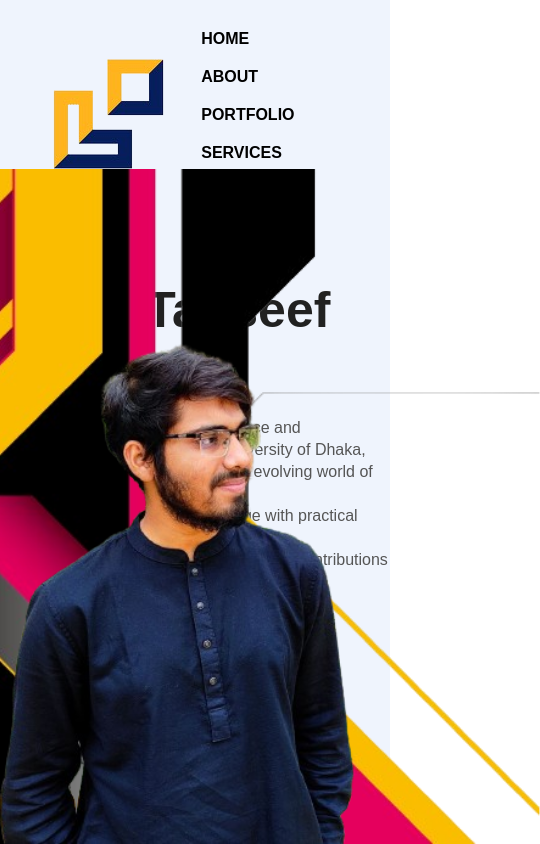
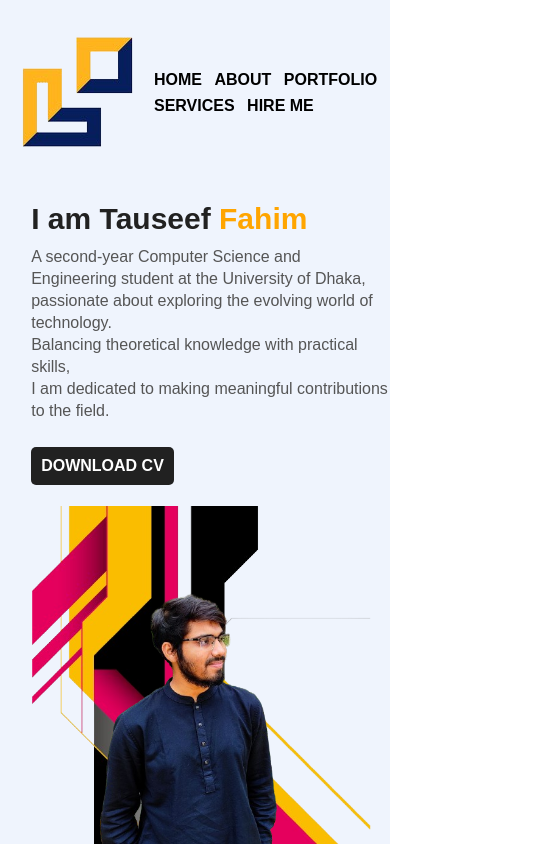
Before and after one commit to TAUSEEF-01/Personal-Portfolio-Website, a plain HTML site: page index.html in a window 390 px wide. Shown: the whole page, 540 px wide, since content can reach past the window. Drawn offline with Linux system fonts and the light colour scheme.

Commit message:
mobile version added

```diff
--- a/styles.css
+++ b/styles.css
@@ -98,3 +98,70 @@ span{
 .images:hover .me{
     left: 45%;
 }
+
+
+
+@media screen and (max-width: 440px){
+    nav{
+        display: flex;
+        width: 100%;
+        margin: auto;
+        padding: 20px 0;
+        align-items: center;
+        justify-content: space-between;
+    }
+
+    nav ul li{
+        display: inline-block;
+        list-style: none;
+        margin: 4px 4px;
+    }
+
+    .detail{
+        margin-left: 8%;
+        margin-top: 4%;
+    }
+
+    .detail h1{
+        font-size: 30px;
+        color: #212121;
+        margin-bottom: 10px;
+    }
+
+    .detail a{
+        background: #212121;
+        padding: 10px 10px;
+        text-decoration: none;
+        font-weight: bold;
+        color: #fff;
+        display: inline-block;
+        margin: 25px 0;
+        border-radius: 5px;
+    }
+
+    .images{
+        width: 25%;
+        height: 40%;
+        position: absolute;
+        bottom: 0;
+        right: 150px;
+    }
+
+    .images img{
+        height: 100%;
+        position: absolute;
+        left: 60%;
+        bottom: 0;
+        transform: translateX(-50%);
+        transition: bottom .5s, left .5s;
+    }
+
+
+    .images:hover .shape{
+        bottom: 30px;
+    }
+
+    .images:hover .me{
+        left: 45%;
+    }
+}
```
